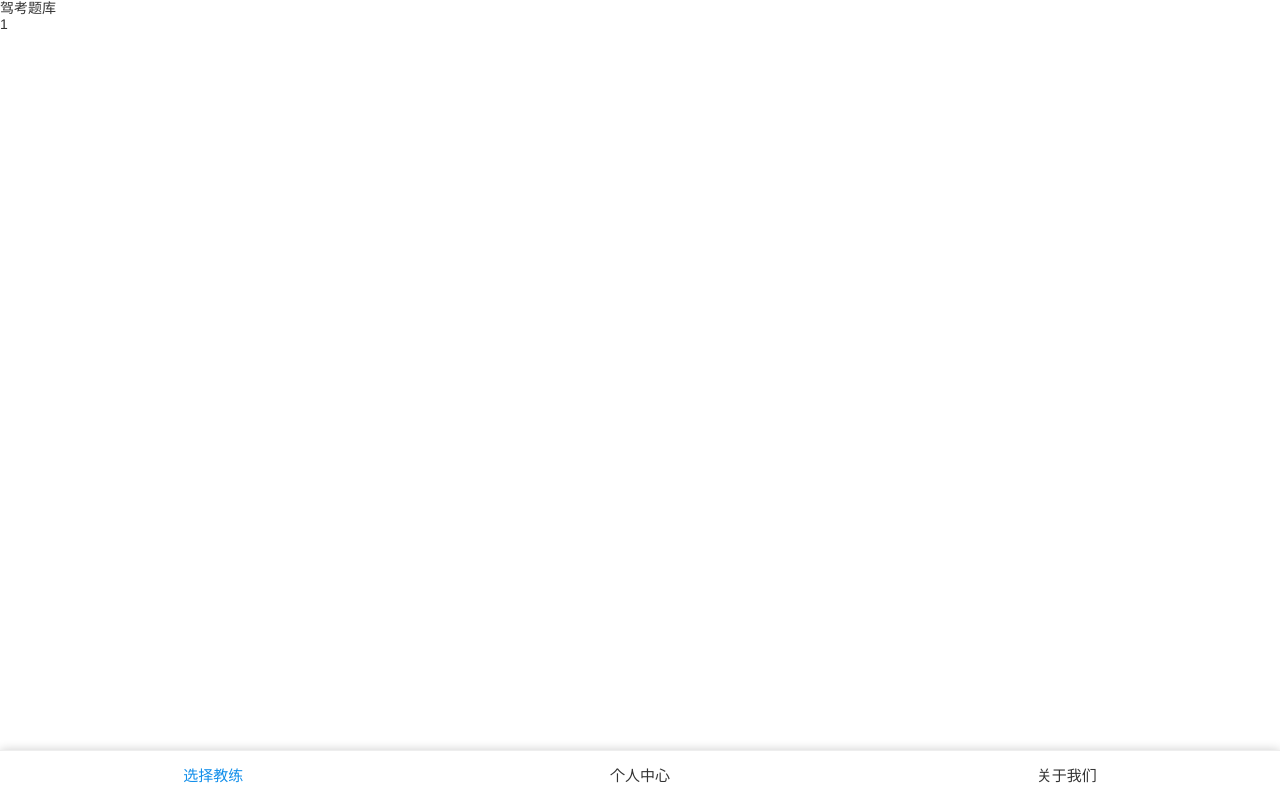
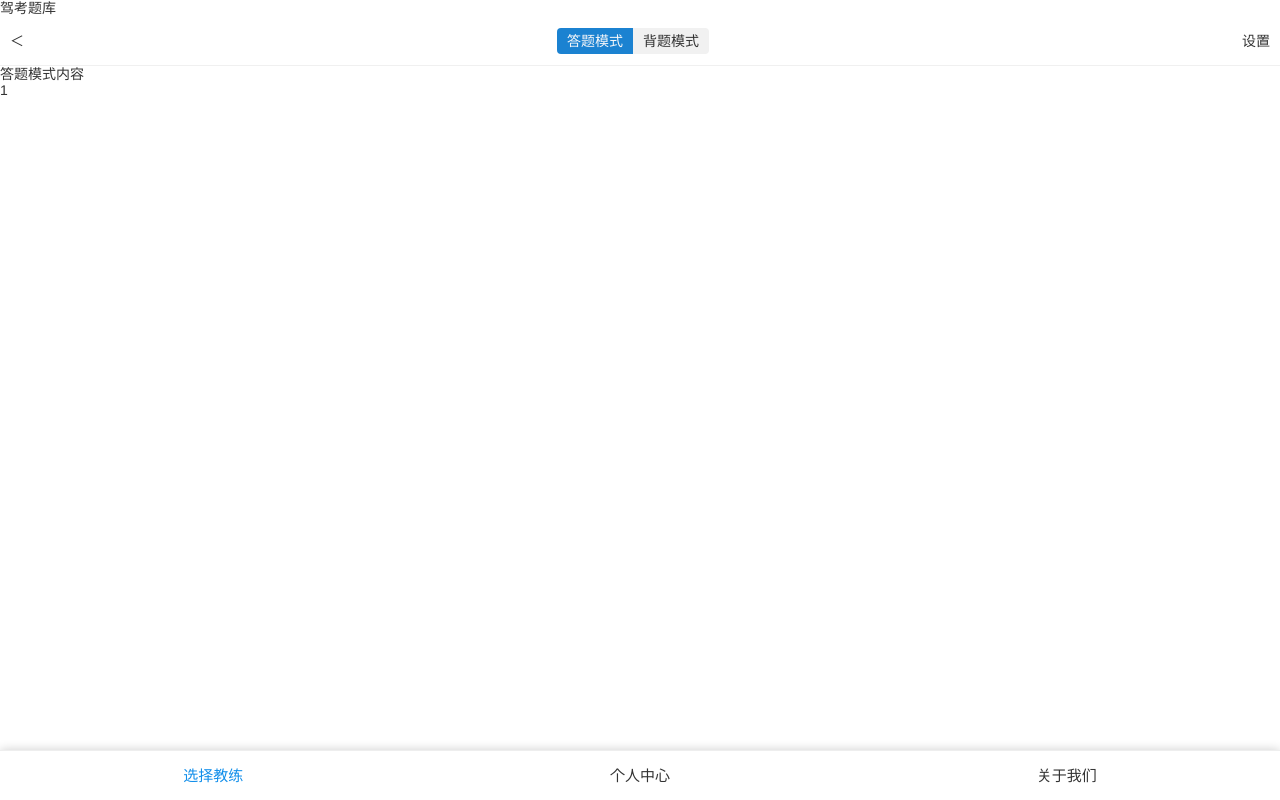
Before and after one commit to enZhou/carParcitce, a Vue app: page /#/questionBank in a window 1280 px wide. Built offline with nearby package versions, Linux system fonts and the light colour scheme; the HTML template or start-up script is replaced by a standard one.

Commit message:
tab组件

```diff
--- /dev/null
+++ b/src/components/commonNav.vue
@@ -0,0 +1,81 @@
+<!-- 公共头部 -->
+<template>
+  <div class="content">
+    <!-- tab -->
+    <div class="tab-header">
+      <span>＜</span>
+      <div class="tabs">
+        <div
+          class="tab"
+          :class="{ active: item.type === active }"
+          v-for="(item, index) in navList"
+          :key="index"
+          @click="changemodal(item.type)"
+        >
+          {{ item.name }}
+        </div>
+      </div>
+      <span>设置</span>
+    </div>
+    <!-- 内容  -->
+    <div class="tab-body">
+      <slot name="content"></slot>
+    </div>
+  </div>
+</template>
+<script>
+export default {
+  data() {
+    return {
+        navList: [
+        {
+          name: "答题模式",
+          type: "answer"
+        },
+        {
+          name: "背题模式",
+          type: "recite"
+        }
+      ],
+    };
+  },
+  props: {
+    active: {
+      type: String,
+      default: "answer"
+    }
+  },
+  methods: {
+    changemodal(type) {
+      let self = this;
+      self.$emit("changeModal", type);
+    }
+  }
+};
+</script>
+<style lang="scss" scoped>
+.tab-header {
+  display: flex;
+  flex-wrap: nowrap;
+  justify-content: space-between;
+  align-items: center;
+  height: 50px;
+  padding: 0 10px;
+  font-size: 14px;
+  border-bottom: 1px solid #f0f0f0;
+  .tabs {
+    display: flex;
+    flex-wrap: nowrap;
+    border-radius: 4px;
+    overflow: hidden;
+    .tab {
+      padding: 5px 10px;
+      background-color: #f1f1f1;
+    }
+    .active {
+      background-color: #1b82d1;
+      color: #f7f7f9;
+    }
+  }
+}
+</style>
--- a/src/views/questionBank/questionBank.vue
+++ b/src/views/questionBank/questionBank.vue
@@ -1,6 +1,18 @@
 <template>
   <div>
-    {{title}}
+    {{ title }}
+    <!-- 答题/背题模式切换 -->
+    <commonNav :active="active" @changeModal="changeType">
+      <template slot="content">
+        <div v-show="active === 'answer'">
+          答题模式内容
+        </div>
+        <div v-show="active === 'recite'">
+          背题模式内容
+        </div>
+      </template>
+    </commonNav>
+
     <newHead></newHead>
     <stuFooter></stuFooter>
   </div>
@@ -8,12 +20,21 @@
 <script>
 import stuFooter from "../../components/stuFooter";
 import newHead from "../../components/newHead";
+import commonNav from "../../components/commonNav.vue";
 export default {
-  components: { newHead, stuFooter },
+  components: { newHead, stuFooter, commonNav },
   data() {
     return {
-      title: "驾考题库"
+      title: "驾考题库",
+      active: "answer"//默认答题模式
     };
+  },
+  methods: {
+    // 选择模式
+    changeType(val) {
+      let self = this;
+      self.active = val;
+    }
   }
 };
 </script>
```
